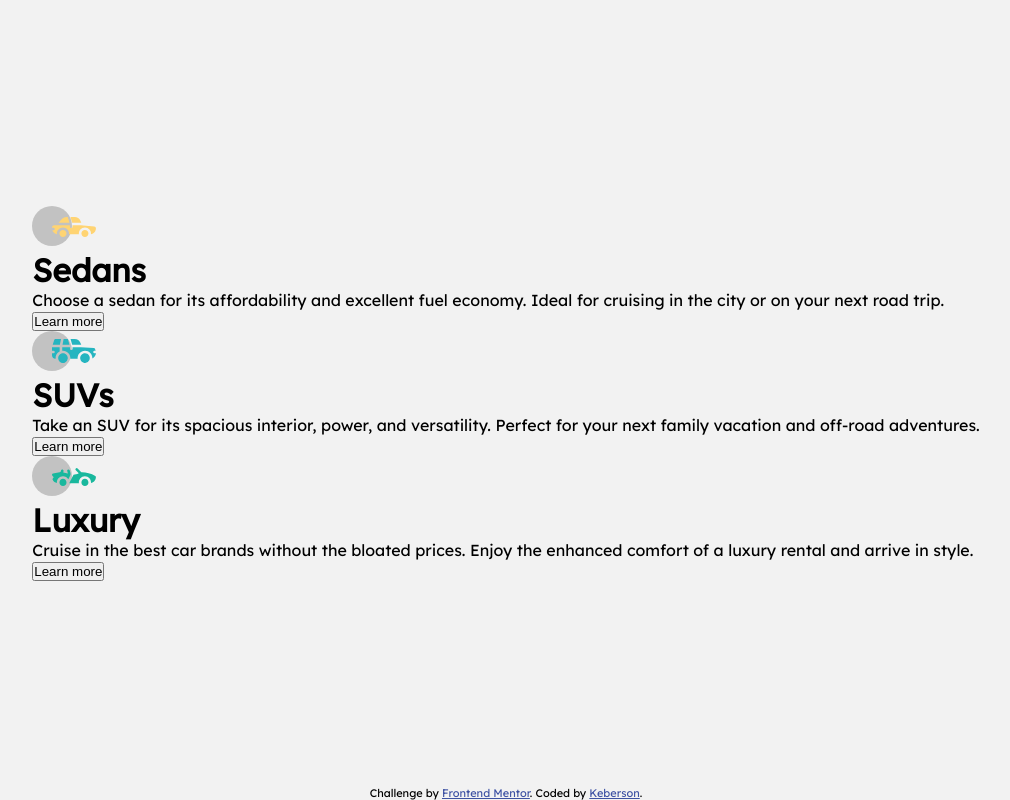
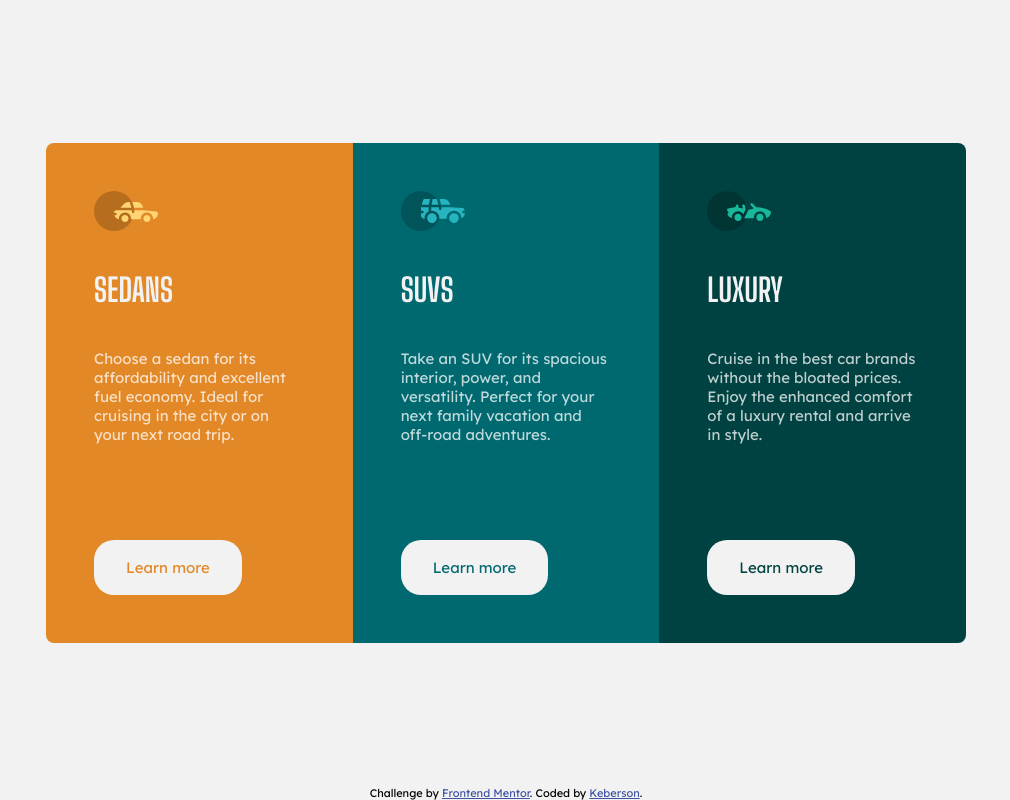
Before and after one commit to Keberson/3-column-preview-card-component-main, a plain HTML site: page index.html in a window 1280 px wide. Shown: the whole page, without its empty margins (134-1144 px from the left). Drawn offline with Linux system fonts and the light colour scheme.

Commit message:
develop: Add Desktop CSS styles

```diff
--- a/index.html
+++ b/index.html
@@ -17,39 +17,39 @@
 <body>
   <div role="main" class="container">
     <div class="content">
-      <div class="card">
-        <div class="card_col">
-          <div class="card_col_description">
-            <img src="images/icon-sedans.svg" alt="Icon: Sedans" class="card_col_image">
-            <h1 class="card_col_title">Sedans</h1>
-            <p class="card_col_subtitle">
+      <div class="cards">
+        <div class="card card-sedans">
+          <div class="card_description">
+            <img src="images/icon-sedans.svg" alt="Icon: Sedans" class="card_image">
+            <h1 class="card_title">Sedans</h1>
+            <p class="card_subtitle">
               Choose a sedan for its affordability and excellent fuel economy. Ideal for cruising in the city
               or on your next road trip.
             </p>
           </div>
-          <button class="card_col_learn-more">Learn more</button>
+          <button class="card_learn-more">Learn more</button>
         </div>
-        <div class="card_col">
-          <div class="card_col_description">
-            <img src="images/icon-suvs.svg" alt="Icon: SUVs" class="card_col_image">
-            <h1 class="card_col_title">SUVs</h1>
-            <p class="card_col_subtitle">
+        <div class="card card-suvs">
+          <div class="card_description">
+            <img src="images/icon-suvs.svg" alt="Icon: SUVs" class="card_image">
+            <h1 class="card_title">SUVs</h1>
+            <p class="card_subtitle">
               Take an SUV for its spacious interior, power, and versatility. Perfect for your next family vacation
               and off-road adventures.
             </p>
           </div>
-          <button class="card_col_learn-more">Learn more</button>
+          <button class="card_learn-more">Learn more</button>
         </div>
-        <div class="card_col">
-          <div class="card_col_description">
-            <img src="images/icon-luxury.svg" alt="Icon: Luxury" class="card_col_image">
-            <h1 class="card_col_title">Luxury</h1>
-            <p class="card_col_subtitle">
+        <div class="card card-luxury">
+          <div class="card_description">
+            <img src="images/icon-luxury.svg" alt="Icon: Luxury" class="card_image">
+            <h1 class="card_title">Luxury</h1>
+            <p class="card_subtitle">
               Cruise in the best car brands without the bloated prices. Enjoy the enhanced comfort of a luxury
               rental and arrive in style.
             </p>
           </div>
-          <button class="card_col_learn-more">Learn more</button>
+          <button class="card_learn-more">Learn more</button>
         </div>
       </div>
     </div>
--- a/style.css
+++ b/style.css
@@ -1,13 +1,11 @@
-/* font-family: 'Big Shoulders Display', cursive; */
-
 * {
     margin: 0;
     padding: 0;
+    font-family: 'Lexend Deca', sans-serif;
 }
 
 html, body {
     height: 100%;
-    font-family: 'Lexend Deca', sans-serif;
 }
 
 .container {
@@ -25,6 +23,77 @@ html, body {
     align-items: center;
 }
 
+.cards {
+    display: grid;
+    grid-template-columns: 1fr 1fr 1fr;
+    width: 920px;
+    height: 500px;
+    border-radius: 8px;
+}
+
+.card {
+    padding: 48px;
+    display: flex;
+    flex-direction: column;
+    justify-content: space-between;
+}
+
+.card-sedans {
+    background-color: hsl(31, 77%, 52%);
+    color: hsl(31, 77%, 52%);
+    border-top-left-radius: inherit;
+    border-bottom-left-radius: inherit;
+}
+
+.card-suvs {
+    background-color: hsl(184, 100%, 22%);
+    color: hsl(184, 100%, 22%);
+}
+
+.card-luxury {
+    background-color: hsl(179, 100%, 13%);
+    color: hsl(179, 100%, 13%);
+    border-top-right-radius: inherit;
+    border-bottom-right-radius: inherit;
+}
+
+.card_description {
+    display: flex;
+    flex-direction: column;
+    row-gap: 40px;
+}
+
+.card_image {
+    width: fit-content;
+}
+
+.card_title {
+    text-transform: uppercase;
+    font-family: 'Big Shoulders Display', cursive;
+    font-size: 32px;
+    font-weight: 700;
+    color: hsl(0, 0%, 95%);
+}
+
+.card_subtitle {
+    font-size: 15px;
+    font-weight: 400;
+    color: hsla(0, 0%, 100%, 0.75);
+}
+
+.card_learn-more {
+    width: fit-content;
+    padding: 18px 32px;
+    border: none;
+    outline: none;
+    border-radius: 20px;
+    cursor: pointer;
+    background-color: hsl(0, 0%, 95%);
+    color: inherit;
+    font-size: 15px;
+    font-weight: 400;
+}
+
 .attribution {
     font-size: 11px;
     text-align: center;
```
